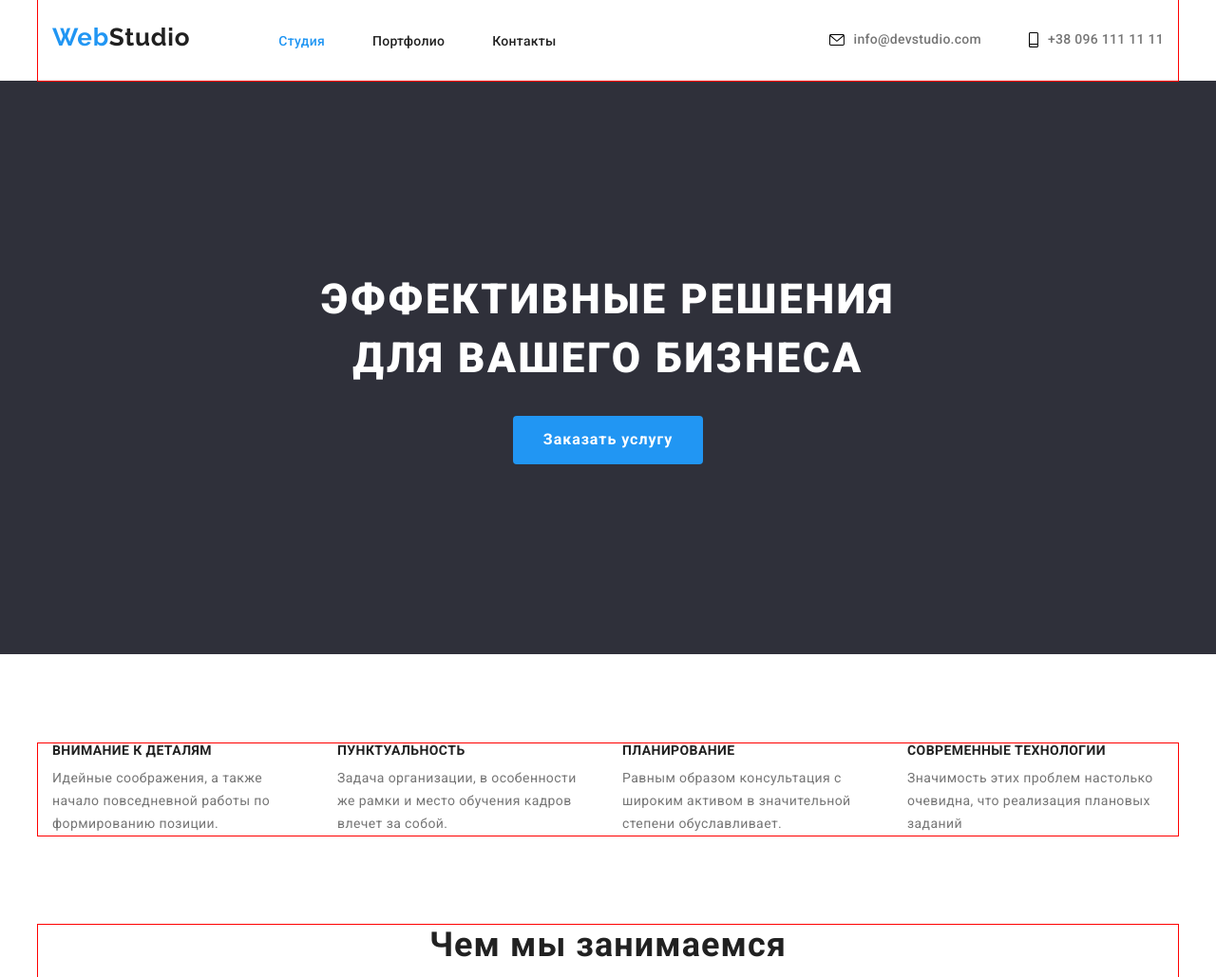
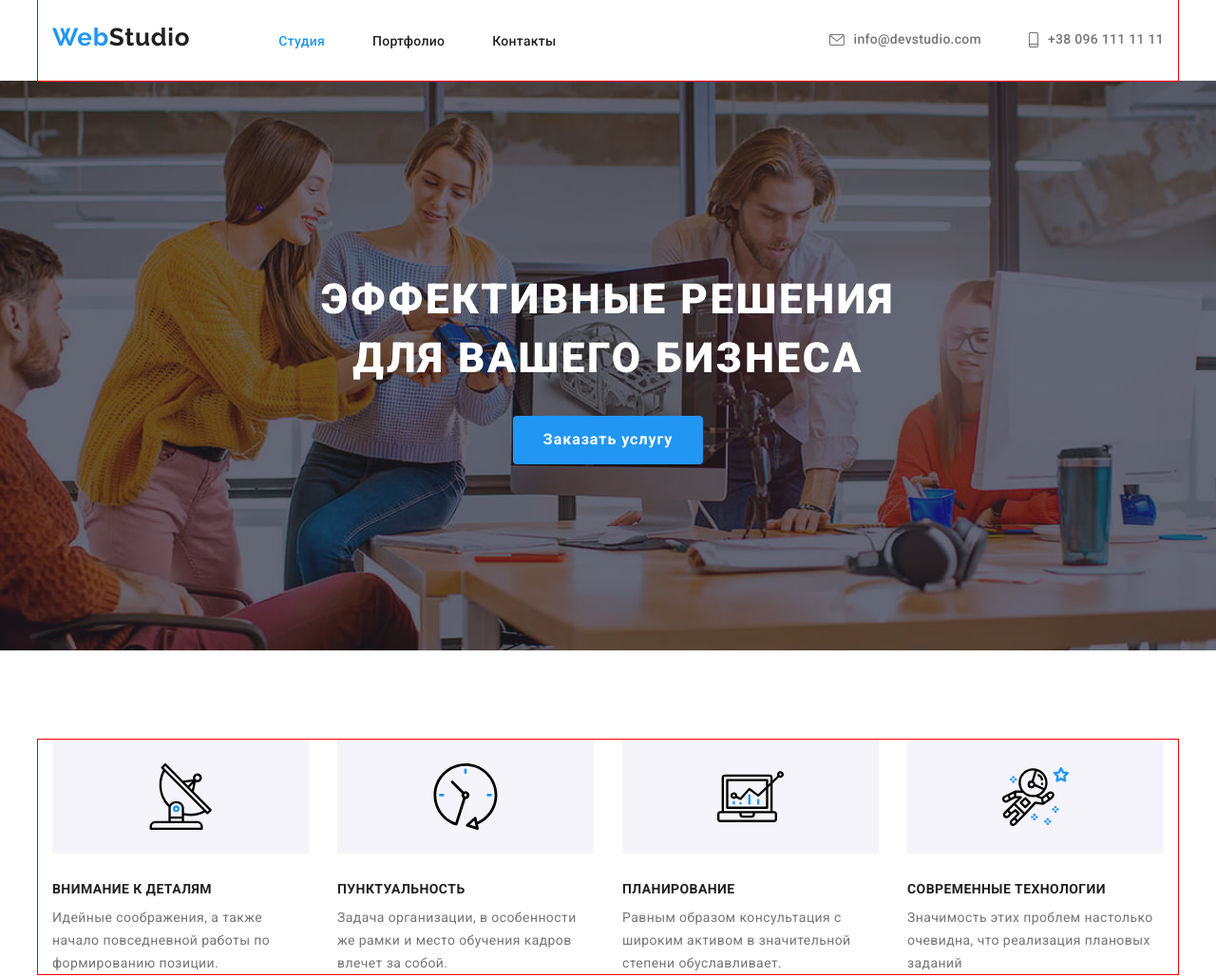
Before and after one commit to smisyuk4/goit-markup-hw-04, a plain HTML site: page index.html in a window 1280 px wide. Shown: the top 1029 px of the page at 95% size. Drawn offline with nearby package versions, Linux system fonts and the light colour scheme.

Commit message:
фоновое изображение в hero и иконки в контактах

```diff
--- a/css/styles.css
+++ b/css/styles.css
@@ -150,6 +150,9 @@ p {
 }
 
 .contacts .link {
+    display: flex;
+    align-items: center;
+
     color: var(--second-color);
 }
 
@@ -162,11 +165,10 @@ p {
     align-items: center;
 }
 
-.contacts .icon {
+.contacts-icon {
     margin-right: 10px;
-
+    fill: currentColor;
 }
-
 
 .contacts .item:not(:last-child){
     margin-right: 50px;
@@ -174,10 +176,22 @@ p {
 
 /* section Hero */
 .hero{
+    height: 600px;
+    max-width: 1600px;
+    margin-right: auto;
+    margin-left: auto;
     padding-top: 200px;
     padding-bottom: 200px;
+    text-align: center;
+    background-image:
+        linear-gradient(
+            rgba(47, 48, 58, 0.4),
+            rgba(47, 48, 58, 0.4)),
+        url(../images/bgd-hero.jpg);
+    background-repeat: no-repeat;
+    background-position: center;
+    background-size: cover;
     background-color: #2F303A;
-    text-align: center;
 }
 
 .hero .title {
@@ -206,6 +220,18 @@ p {
     text-transform: uppercase;
     margin-bottom: 10px;
 }
+
+.advantage-wrp-icon {
+    display: flex;
+    align-items: center;
+    justify-content: center;
+    width: 270px;
+    height: 120px;
+    margin-bottom: 30px;
+    background-color: var(--bgd-scl);
+}
+
+
 
 .advantage .advantage-desc {
     font-weight: 400;
--- a/index.html
+++ b/index.html
@@ -32,16 +32,20 @@
         <div class="contacts">
             <ul class="list">
                 <li class="item">
-                    <svg class="icon" width="16" height="12">
-                        <use class="icon-mail" href="/images/icons/symbol-defs.svg#icon-mail"></use>
-                    </svg>
-                    <a class="link" href="mailto:info@devstudio.com">info@devstudio.com</a>
+                    <a class="link" href="mailto:info@devstudio.com">
+                        <svg class="contacts-icon" width="16" height="12">
+                            <use href="/images/icons/symbol-defs.svg#icon-mail"></use>
+                        </svg>
+                        info@devstudio.com
+                    </a>
                 </li>
                 <li class="item">
-                    <svg class="icon" width="10" height="16">
-                        <use class="icon-smartphone" href="/images/icons/symbol-defs.svg#icon-smartphone"></use>
-                    </svg>
-                    <a class="link" href="tel:+380961111111">+38 096 111 11 11</a>
+                    <a class="link" href="tel:+380961111111">
+                        <svg class="contacts-icon" width="10" height="16">
+                            <use href="/images/icons/symbol-defs.svg#icon-smartphone"></use>
+                        </svg>
+                        +38 096 111 11 11
+                    </a>
                 </li>
             </ul>
         </div>
@@ -57,20 +61,40 @@
             <h2 class="section-title" hidden>Преимущества</h2>
             <ul class="list table-list">
                 <li class="item table-item">
+                    <div class="advantage-wrp-icon">
+                        <svg class="advantage-icon" width="70px" height="70px">
+                            <use href="/images/icons/symbol-defs.svg#icon-antenna"></use>
+                        </svg>
+                    </div>
                     <h3 class="advantage-title">Внимание к деталям</h3>
                     <p class="advantage-desc">Идейные соображения, а также начало повседневной работы по формированию позиции.</p>
                 </li>
                 <li class="item table-item">
+                    <div class="advantage-wrp-icon">
+                        <svg class="advantage-icon" width="70px" height="70px">
+                            <use href="/images/icons/symbol-defs.svg#icon-clock"></use>
+                        </svg>
+                    </div>
                     <h3 class="advantage-title">Пунктуальность</h3>
                     <p class="advantage-desc">Задача организации, в особенности же рамки и место обучения кадров влечет за собой.
                     </p>
                 </li>
                 <li class="item table-item">
+                    <div class="advantage-wrp-icon">
+                        <svg class="advantage-icon" width="70px" height="70px">
+                            <use href="/images/icons/symbol-defs.svg#icon-diagram"></use>
+                        </svg>
+                    </div>
                     <h3 class="advantage-title">Планирование</h3>
                     <p class="advantage-desc">Равным образом консультация с широким активом в значительной степени обуславливает.
                     </p>
                 </li>
                 <li class="item table-item">
+                    <div class="advantage-wrp-icon">
+                        <svg class="advantage-icon" width="70px" height="70px">
+                            <use href="/images/icons/symbol-defs.svg#icon-astronaut"></use>
+                        </svg>
+                    </div>
                     <h3 class="advantage-title">Современные технологии</h3>
                     <p class="advantage-desc">Значимость этих проблем настолько очевидна, что реализация плановых заданий</p>
                 </li>
```
Also changed, not shown: portfolio.html (+12 -2 lines).
